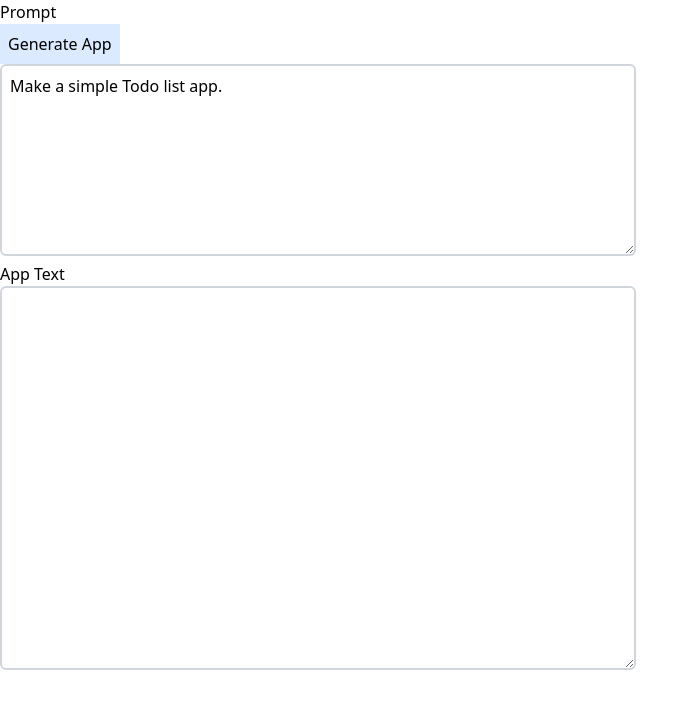
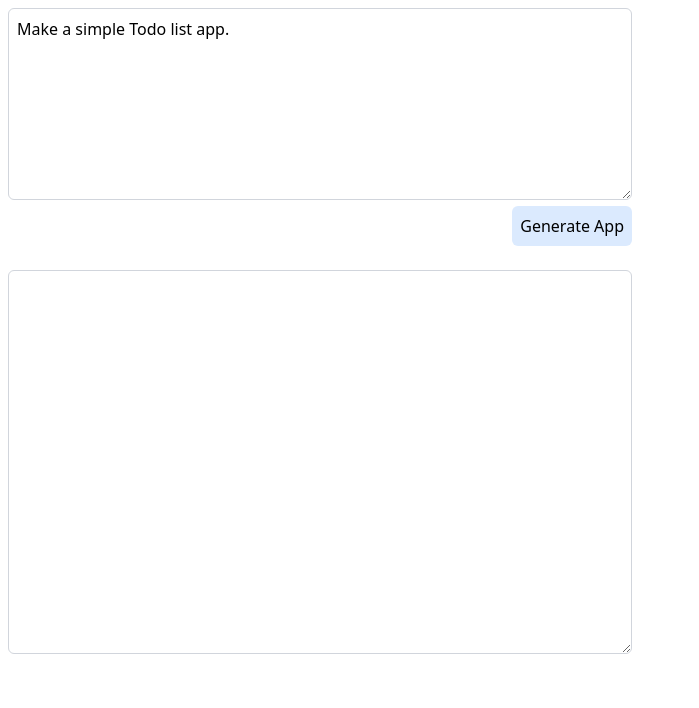
Before and after one commit to akrolsmir/blab, a React (Vite) app in the folder render/: page / in a window 1280 px wide. Shown: the top 708 px of the page, without its empty margins (0-699 px from the left). Built offline with nearby package versions, Linux system fonts and the light colour scheme.

Commit message:
Restyle app; update prompt

```diff
--- a/render/src/App.tsx
+++ b/render/src/App.tsx
@@ -28,11 +28,15 @@ export function App() {
   return (
     <div className="">
       {/* Two panes: left has prompt, right has the app */}
-      <div className="flex flex-row w-full gap-2">
-        <div className="w-1/2">
-          <h1>Prompt</h1>
+      <div className="flex flex-row w-full">
+        <div className="w-1/2 p-2">
+          <textarea
+            className="w-full h-48 border-1 border-gray-300 rounded-md p-2"
+            value={prompt}
+            onChange={(e) => setPrompt(e.target.value)}
+          />
           <button
-            className="bg-blue-100 p-2 hover:bg-blue-200"
+            className="bg-blue-100 p-2 hover:bg-blue-200 rounded-md float-right"
             onClick={async () => {
               const jsx = await generateJsx(prompt)
               setJsx(jsx)
@@ -42,13 +46,7 @@ export function App() {
             Generate App
           </button>
           <textarea
-            className="w-full h-48 border-2 border-gray-300 rounded-md p-2"
-            value={prompt}
-            onChange={(e) => setPrompt(e.target.value)}
-          />
-          <h1>App Text</h1>
-          <textarea
-            className="w-full h-96 border-2 border-gray-300 rounded-md p-2"
+            className="w-full mt-6 h-96 border-1 border-gray-300 rounded-md p-2"
             value={jsx}
             onChange={(e) => setJsx(e.target.value)}
           />
--- a/render/src/cerebras.ts
+++ b/render/src/cerebras.ts
@@ -7,6 +7,20 @@ then return a single tsx file that implements it.
 Use typescript, TSX syntax, and Tailwind for styling the app.
 
 Your code MUST be wrapped in <output></output> tags, and contain "export default function App() { ... }".
+
+Example output:
+<output>
+import React, { useState } from 'react';
+
+export default function App() {
+  const [count, setCount] = useState(0);
+
+  return <div>
+    <h1 className="text-2xl font-bold">Count: {count}</h1>
+    <button className="bg-blue-500 text-white p-2 rounded-md" onClick={() => setCount(count + 1)}>Increment</button>
+  </div>;
+}
+</output>
 
 Here is the user's prompt:
 `
@@ -31,7 +45,7 @@ export async function generateCerebras(prompt: string) {
   })
   const data = await response.json()
   const content = data.choices[0].message.content
-  console.log('content', content)
+  // console.log('content', content)
   return extract(content)
 }
 
```
